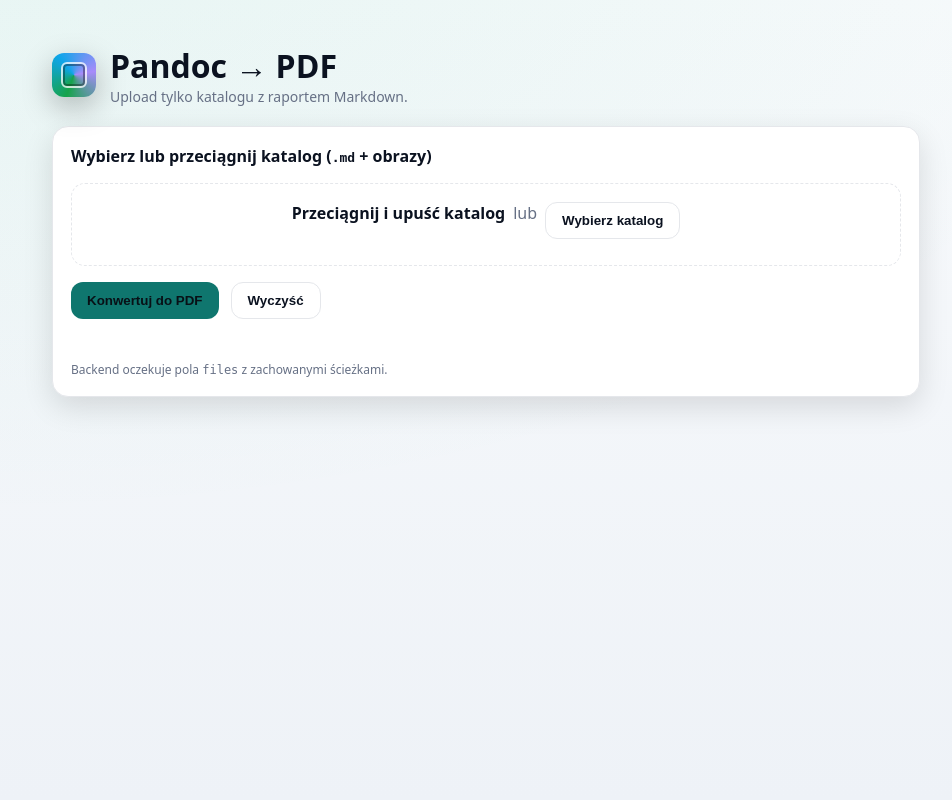
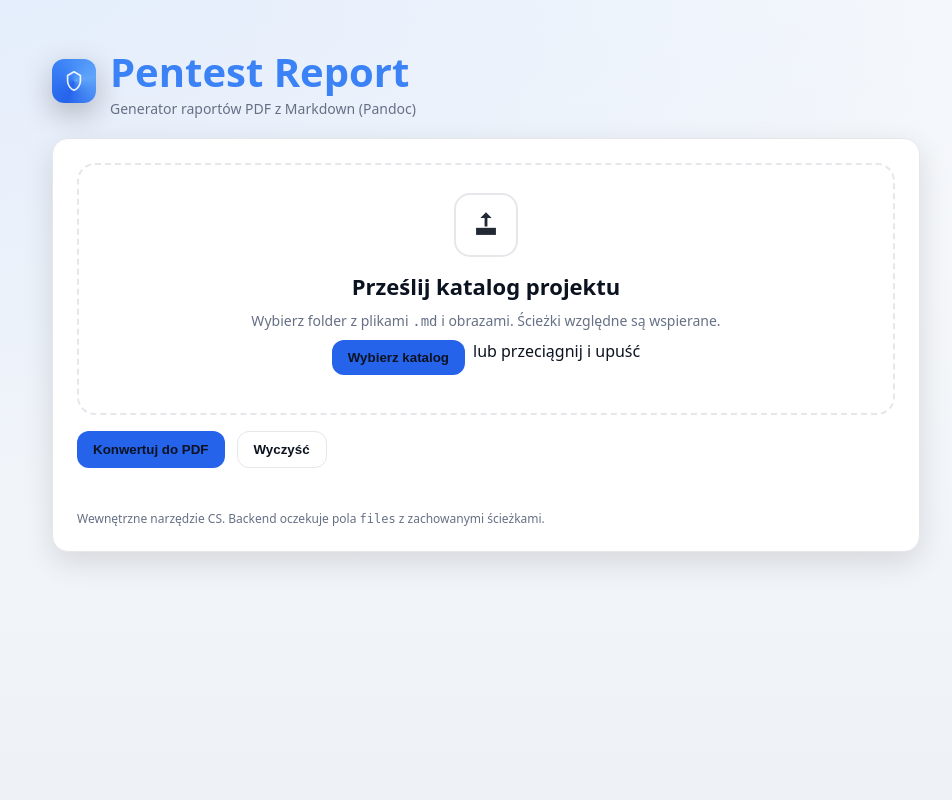
Before and after one commit to WojciechSkumajTo/CyberDocConverter, a FastAPI app: page / in a window 1280 px wide. Shown: the whole page, without its empty margins (154-1106 px from the left). Run offline with FastAPI, Linux system fonts and the light colour scheme.

Commit message:
poprawa frontu

```diff
--- a/app/static/style.css
+++ b/app/static/style.css
@@ -1,284 +1,126 @@
 :root {
-  --bg: #0b0f14;
-  --bg2: #0a0e12;
-  --surface: #0f141a;
-  --card: #0f141a;
-  --text: #e5e7eb;
-  --muted: #9aa4b2;
-  --border: #1f2a36;
-  --accent: #10b981;
-  --accent-2: #059669;
-  --ring: #22c55e;
+  --bg: #111827;         /* gray-900 */
+  --bg2: #0f172a;        /* slate-900 */
+  --surface: #1f2937;    /* gray-800 */
+  --card: #1f2937;
+  --text: #e5e7eb;       /* gray-200 */
+  --muted: #94a3b8;      /* slate-400 */
+  --border: #374151;     /* gray-700 */
+  --accent: #3b82f6;     /* blue-500 */
+  --accent-2: #2563eb;   /* blue-600 */
+  --ring: #60a5fa;       /* blue-400 */
   --err: #ef4444;
   --warn: #f59e0b;
   --ok: #22c55e;
+  --brand: #3b82f6;
 }
 
-:root {
-  --brand: #0ea5e9;
-}
-
-header .logo {
-  color: var(--brand);
-}
-
-@media (prefers-color-scheme: light) {
-  :root {
-    --bg: #f8fafc;
-    --bg2: #eef2f7;
-    --surface: #ffffff;
-    --card: #ffffff;
-    --text: #0b1220;
-    --muted: #667085;
-    --border: #e5e7eb;
-    --accent: #0f766e;
-    --accent-2: #0d9488;
-    --ring: #34d399;
-  }
-}
-
-* {
-  box-sizing: border-box
-}
-
-html,
-body {
-  height: 100%
-}
+* { box-sizing: border-box }
+html, body { height: 100% }
 
 body {
   margin: 0;
   font-family: ui-sans-serif, system-ui, Segoe UI, Roboto, Ubuntu, Cantarell, "Noto Sans";
   color: var(--text);
   background:
-    radial-gradient(1200px 600px at 10% -10%, rgba(16, 185, 129, .08), transparent),
+    radial-gradient(1200px 600px at 10% -10%, rgba(59,130,246,.12), transparent),
     linear-gradient(180deg, var(--bg), var(--bg2)) fixed;
 }
 
-.wrap {
-  max-width: 900px;
-  margin: 0 auto;
-  padding: 32px 16px
+.wrap { max-width: 900px; margin: 0 auto; padding: 32px 16px }
+
+header.hero {
+  display: flex; align-items: center; gap: 14px; margin: 12px 0 20px
 }
-
-header {
-  display: flex;
-  align-items: center;
-  gap: 14px;
-  margin: 12px 0 20px
+.logo {
+  width: 44px; height: 44px; border-radius: 12px; display: grid; place-items: center;
+  background: conic-gradient(from 200deg, #2563eb, #3b82f6, #60a5fa, #2563eb);
+  box-shadow: 0 10px 30px rgba(0,0,0,.25);
 }
-
-.logo {
-  width: 44px;
-  height: 44px;
-  border-radius: 12px;
-  display: grid;
-  place-items: center;
-  background: conic-gradient(from 200deg, #16a34a, #0ea5e9, #a78bfa, #16a34a);
-  box-shadow: 0 10px 30px rgba(0, 0, 0, .25);
+.logo:empty::before {
+  content: ""; width: 22px; height: 22px; border-radius: 6px;
+  border: 2px solid rgba(255,255,255,.75); box-shadow: inset 0 0 0 2px rgba(0,0,0,.35);
 }
-
-.logo:empty::before {
-  content: "";
-  width: 22px;
-  height: 22px;
-  border-radius: 6px;
-  border: 2px solid rgba(255, 255, 255, .75);
-  box-shadow: inset 0 0 0 2px rgba(0, 0, 0, .35);
-}
-
-header .logo svg {
-  width: 24px;
-  height: 24px;
-  display: block;
-}
-
-h1 {
-  font-size: clamp(22px, 3.5vw, 32px);
-  margin: 0;
-  font-weight: 800
-}
-
-.sub {
-  color: var(--muted);
-  font-size: 14px
-}
+h1 { font-size: clamp(26px, 4vw, 40px); margin: 0; font-weight: 900; color: var(--brand) }
+.sub { color: var(--muted); font-size: 14px }
 
 .card {
   background: var(--card);
   border: 1px solid var(--border);
   border-radius: 16px;
-  padding: 18px;
-  box-shadow: 0 10px 30px rgba(0, 0, 0, .12);
+  padding: 24px;
+  box-shadow: 0 10px 30px rgba(0,0,0,.12);
 }
 
-form {
-  display: grid;
-  gap: 16px
-}
-
-label {
-  font-weight: 700
-}
-
-.hint {
-  display: block;
-  color: var(--muted);
-  font-size: 12px;
-  margin-top: 4px
-}
+form { display: grid; gap: 16px }
 
 .drop {
   position: relative;
-  border: 1.5px dashed var(--border);
-  border-radius: 14px;
-  padding: 18px;
+  border: 2px dashed var(--border);
+  border-radius: 18px;
+  padding: 28px;
+  text-align: center;
   display: grid;
-  gap: 8px;
-  text-align: center;
-  transition: border-color .2s, box-shadow .2s;
+  gap: 10px;
+  transition: border-color .2s, box-shadow .2s, transform .2s;
+  background: linear-gradient(180deg, color-mix(in srgb, var(--surface) 90%, transparent), transparent);
+}
+.drop.hover,
+.drop:focus-within {
+  border-color: var(--ring);
+  box-shadow: 0 0 0 6px color-mix(in srgb, var(--ring) 30%, transparent);
 }
 
-.drop[data-active="1"] {
-  border-color: var(--ring);
-  box-shadow: 0 0 0 4px color-mix(in srgb, var(--ring) 30%, transparent);
+.drop .icon {
+  width: 64px; height: 64px; margin: 0 auto 4px;
+  display: grid; place-items: center;
+  border-radius: 16px;
+  border: 2px solid var(--border);
+  background: radial-gradient(120px 60px at 50% -30%, rgba(255,255,255,.05), transparent);
 }
+.drop .icon svg { width: 34px; height: 34px; fill: var(--text); opacity: .9 }
 
-.drop .row {
-  display: flex;
-  justify-content: center;
-  gap: 8px;
-  flex-wrap: wrap
-}
+.dz-title { margin: 0; font-size: clamp(18px, 2.5vw, 22px); font-weight: 800 }
+.dz-sub   { margin: 0; color: var(--muted); font-size: 14px }
 
-.drop input[type=file] {
-  position: absolute;
-  inset: 0;
-  opacity: 0;
-  cursor: pointer
-}
+.drop .row { display: flex; justify-content: center; gap: 8px; flex-wrap: wrap }
+.drop input[type=file] { position: absolute; inset: 0; opacity: 0; cursor: pointer }
 
-.controls {
-  display: flex;
-  gap: 12px;
-  flex-wrap: wrap
-}
+.controls { display: flex; gap: 12px; flex-wrap: wrap }
 
 button {
-  padding: 10px 16px;
-  border: 0;
-  border-radius: 12px;
-  background: var(--accent);
-  color: #081016;
-  cursor: pointer;
-  font-weight: 800;
+  padding: 10px 16px; border: 0; border-radius: 12px;
+  background: var(--accent); color: #0b1220; cursor: pointer; font-weight: 800;
 }
-
-button.secondary {
-  background: transparent;
-  color: var(--text);
-  border: 1px solid var(--border)
-}
-
-button:disabled {
-  opacity: .65;
-  cursor: not-allowed
-}
+button.primary { background: var(--accent) }
+button.primary:hover { background: var(--accent-2) }
+button.secondary { background: transparent; color: var(--text); border: 1px solid var(--border) }
+button:disabled { opacity: .65; cursor: not-allowed }
 
 .spinner {
-  width: 16px;
-  height: 16px;
-  border: 2px solid rgba(0, 0, 0, .15);
-  border-top-color: #081016;
-  border-radius: 50%;
-  display: inline-block;
-  animation: spin .8s linear infinite;
-  vertical-align: -3px;
+  width: 16px; height: 16px; border: 2px solid rgba(0,0,0,.15); border-top-color: #0b1220;
+  border-radius: 50%; display: inline-block; animation: spin .8s linear infinite; vertical-align: -3px;
 }
+@keyframes spin { to { transform: rotate(360deg) } }
 
-@keyframes spin {
-  to {
-    transform: rotate(360deg)
+.badges { display: flex; gap: 8px; flex-wrap: wrap; justify-content: center }
+.badge { font-size: 12px; padding: 4px 8px; border-radius: 999px; border: 1px solid var(--border); color: var(--muted) }
+
+#msg { margin-top: 8px; font-size: 14px; white-space: pre-wrap }
+.ok { color: var(--ok) } .err { color: var(--err) } .warn { color: var(--warn) }
+
+summary { cursor: pointer; font-weight: 700 }
+.list { font-size: 13px; color: var(--muted) }
+footer { margin-top: 18px; color: var(--muted); font-size: 12px }
+
+/* accessibility */
+.sr-only { position: absolute !important; width: 1px; height: 1px; padding: 0; margin: -1px; overflow: hidden; clip: rect(0,0,0,0); white-space: nowrap; border: 0; }
+
+/* prefer light */
+@media (prefers-color-scheme: light) {
+  :root {
+    --bg: #f8fafc; --bg2: #eef2f7; --surface: #ffffff; --card: #ffffff;
+    --text: #0b1220; --muted: #667085; --border: #e5e7eb;
+    --accent: #2563eb; --accent-2: #1d4ed8; --ring: #93c5fd;
   }
 }
-
-.badges {
-  display: flex;
-  gap: 8px;
-  flex-wrap: wrap
-}
-
-.badge {
-  font-size: 12px;
-  padding: 4px 8px;
-  border-radius: 999px;
-  border: 1px solid var(--border);
-  color: var(--muted);
-}
-
-#msg {
-  margin-top: 8px;
-  font-size: 14px;
-  white-space: pre-wrap
-}
-
-.ok {
-  color: var(--ok)
-}
-
-.err {
-  color: var(--err)
-}
-
-.warn {
-  color: var(--warn)
-}
-
-summary {
-  cursor: pointer;
-  font-weight: 700
-}
-
-.list {
-  font-size: 13px;
-  color: var(--muted)
-}
-
-footer {
-  margin-top: 18px;
-  color: var(--muted);
-  font-size: 12px
-}
-
-/* utility */
-.sr-only {
-  position: absolute !important;
-  width: 1px;
-  height: 1px;
-  padding: 0;
-  margin: -1px;
-  overflow: hidden;
-  clip: rect(0, 0, 0, 0);
-  white-space: nowrap;
-  border: 0;
-}
-
-.muted {
-  color: var(--muted);
-}
-
-/* focus states */
-button:focus-visible,
-#drop:focus-within {
-  outline: none;
-  box-shadow: 0 0 0 3px color-mix(in srgb, var(--ring) 35%, transparent);
-  border-color: var(--ring);
-}
-
-@supports not (box-shadow: 0 0 0 3px color-mix(in srgb, #000 50%, #fff)) {
-
-  button:focus-visible,
-  #drop:focus-within {
-    box-shadow: 0 0 0 3px rgba(34, 197, 94, .35);
-  }
-}
--- a/app/templates/index.html
+++ b/app/templates/index.html
@@ -3,44 +3,65 @@
   <head>
     <meta charset="utf-8" />
     <meta name="viewport" content="width=device-width, initial-scale=1" />
-    <title>Pandoc → PDF</title>
+    <title>Pentest Report — narzędzie zespołu cyberbezpieczeństwa</title>
     <meta name="color-scheme" content="dark light">
     <link rel="stylesheet" href="/static/style.css">
     <link rel="icon" href="/static/favicon.svg" type="image/svg+xml">
   </head>
   <body>
     <div class="wrap">
-      <header>
-        <div class="logo" aria-hidden="true"></div>
+      <header class="hero">
+        <div class="logo" aria-hidden="true">
+          <svg viewBox="0 0 24 24" width="22" height="22" focusable="false" aria-hidden="true">
+            <path d="M12 2 19 6v6c0 5-3.8 9.4-7 10-3.2-.6-7-5-7-10V6l7-4z"
+                  fill="none" stroke="rgba(255,255,255,.9)" stroke-width="1.8" stroke-linejoin="round"/>
+          </svg>
+        </div>
         <div>
-          <h1>Pandoc → PDF</h1>
-          <div class="sub">Upload tylko katalogu z raportem Markdown.</div>
+          <h1>Pentest Report</h1>
+          <div class="sub">Generator raportów PDF z Markdown (Pandoc)</div>
         </div>
       </header>
+
       <section class="card" aria-labelledby="h-form">
         <h2 id="h-form" class="sr-only">Formularz konwersji</h2>
         <form id="f" novalidate>
-          <label>Wybierz lub przeciągnij katalog (<code>.md</code> + obrazy)</label>
           <div id="drop" class="drop" role="group" aria-label="Przeciągnij katalog lub kliknij, by wybrać">
+            <div class="icon" aria-hidden="true">
+              <svg viewBox="0 0 24 24" focusable="false" aria-hidden="true">
+                <path d="M12 3l4 4h-3v6h-2V7H8l4-4z"></path>
+                <path d="M5 14h14v5H5z"></path>
+              </svg>
+            </div>
+
+            <h3 class="dz-title">Prześlij katalog projektu</h3>
+            <p class="dz-sub">Wybierz folder z plikami <code>.md</code> i obrazami. Ścieżki względne są wspierane.</p>
+
             <div class="row">
-              <strong>Przeciągnij i upuść katalog</strong>
-              <span class="muted">lub</span>
-              <button type="button" id="pick" class="secondary">Wybierz katalog</button>
+              <button type="button" id="pick" class="primary">Wybierz katalog</button>
+              <span class="muted">lub przeciągnij i upuść</span>
             </div>
+
             <div class="badges" id="stats" aria-live="polite"></div>
             <input id="dir" name="files" type="file" webkitdirectory directory multiple aria-label="Wybierz katalog" />
           </div>
+
           <div class="controls">
             <button id="go" type="submit"><span class="txt">Konwertuj do PDF</span></button>
             <button type="button" id="clear" class="secondary">Wyczyść</button>
           </div>
+
           <div id="msg" role="status" aria-live="polite"></div>
+
           <details id="filesBox" hidden>
             <summary>Wybrane pliki</summary>
             <div class="list" id="fileList"></div>
           </details>
         </form>
-        <footer>Backend oczekuje pola <code>files</code> z zachowanymi ścieżkami.</footer>
+
+        <footer>
+          Wewnętrzne narzędzie CS. Backend oczekuje pola <code>files</code> z zachowanymi ścieżkami.
+        </footer>
       </section>
     </div>
     <script src="/static/main.js"></script>
```
Also changed, not shown: app/static/favicon.svg, 1 other file.
